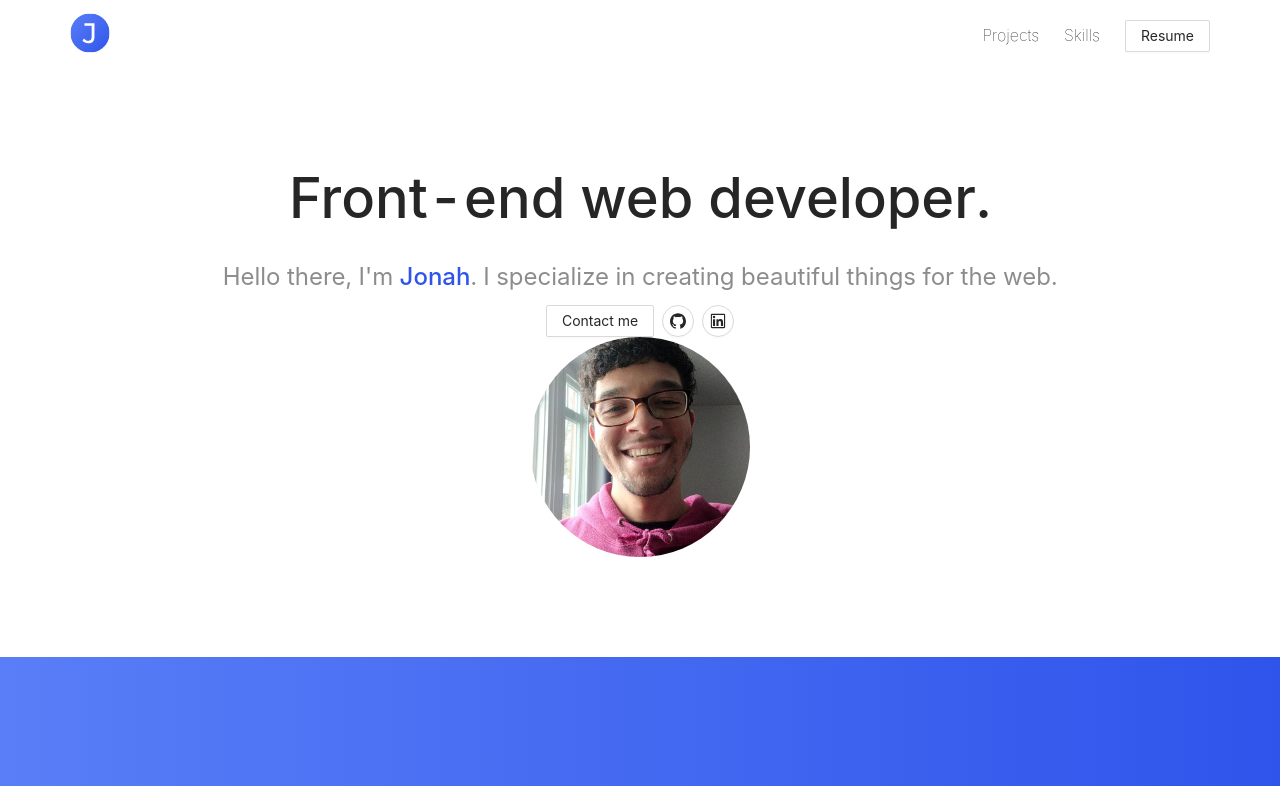
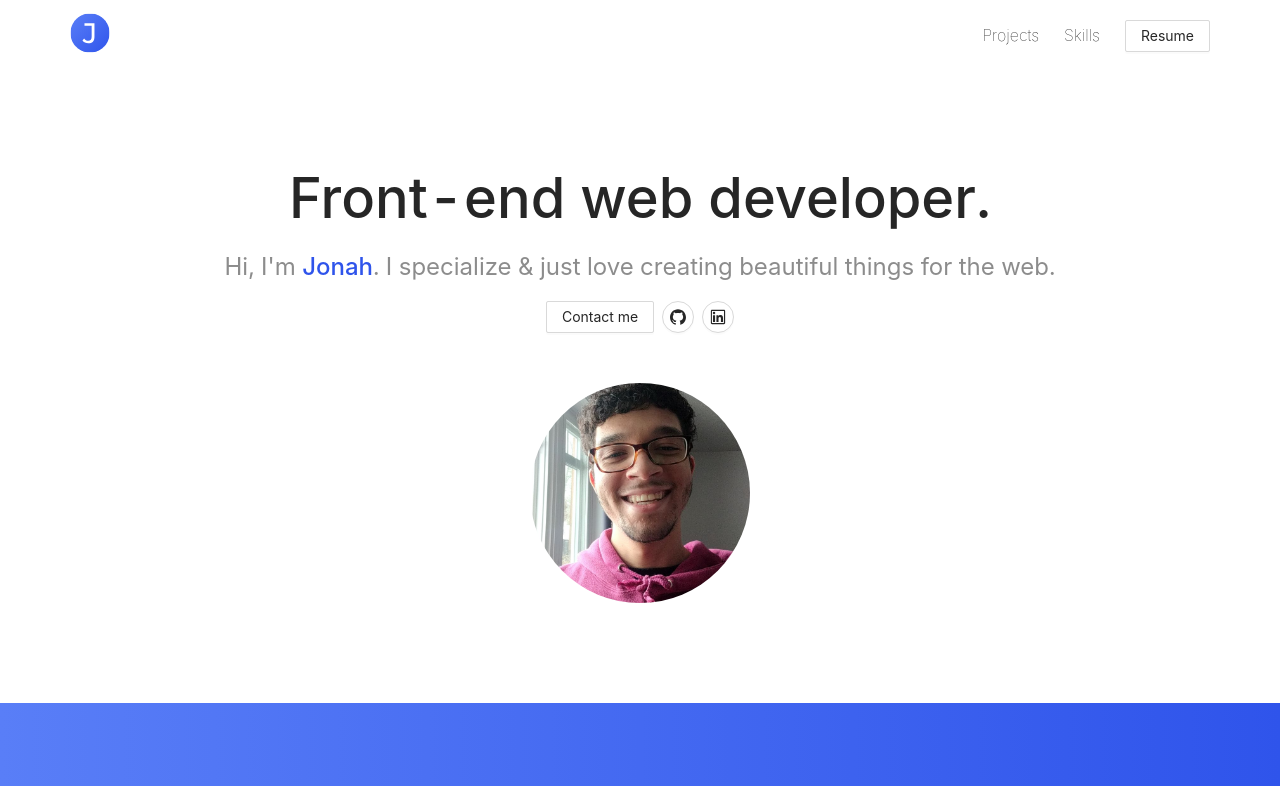
Before and after one commit to jonahlouis4/Portfolio-v3, a React (Create React App) app: page / in a window 1280 px wide. Shown: the top 786 px of the page. Built offline with nearby package versions, Linux system fonts and the light colour scheme.

Commit message:
Changed spacing

```diff
--- a/src/App.less
+++ b/src/App.less
@@ -73,6 +73,14 @@ Note: All widths are with correspondance with AntDesign
 .introduction-container {
     text-align: center !important;
 }
+.intro-header {
+    font-size: 56px !important;
+    font-weight: 500 !important;
+    margin-bottom: 18px !important;
+}
+.intro-avatar {
+    margin-top: 50px;
+}
 
 /* xs */
 @media only screen and (max-width: 576px) {
--- a/src/components/Introduction.js
+++ b/src/components/Introduction.js
@@ -1,8 +1,6 @@
 import React from 'react'
 
 import { motion } from 'framer-motion'
-import Row from 'antd/lib/row'
-import Col from 'antd/lib/col'
 import Typography from 'antd/lib/typography'
 import Button from 'antd/lib/button'
 import Avatar from 'antd/lib/avatar'
@@ -17,11 +15,11 @@ const { Title } = Typography;
 const headerTitle = {
     fontSize: '56px',
     fontWeight: '500',
-
+    marginBottom: '18px'
 }
 const subHeaderTitle = {
     fontWeight: '400',
-
+    marginBottom: '18px'
 }
 const colorFont = {
     color: '#2f54eb',
@@ -56,22 +54,29 @@ const Introduction = () => {
             <motion.div
             variants={elementVariant}
             >
-                <Title style={headerTitle}>Front-end web developer.</Title>
+                <Title className="intro-header">Front-end web developer.</Title>
             </motion.div>
             {/* SubHeader */}
             <motion.div
             variants={elementVariant}
             >
-                <Title level={3} style={subHeaderTitle} type="secondary">
-                    Hello there, I'm <span style={colorFont}>Jonah</span>. I specialize in creating beautiful things for the web.
+                <Title
+                level={3}
+                style={subHeaderTitle}
+                type="secondary"
+                >
+                    Hi, I'm <span style={colorFont}>Jonah</span>. I specialize & just love creating beautiful things for the web.
                 </Title>
             </motion.div>
             {/* Call to Action */}
             <div
-            style={{marginTop: '10px'}}
             >
-                <Space size="small">
-                    <motion.div variants={elementVariant}>
+                <Space
+                size="small"
+                >
+                    <motion.div
+                    variants={elementVariant}
+                    >
                         <Button href="mailto:jonah_louis@outlook.com">Contact me</Button>
                     </motion.div>
                     <motion.a
@@ -91,7 +96,10 @@ const Introduction = () => {
                 </Space>
             </div>
             {/* Picture/Avatar */}
-            <motion.div variants={elementVariant}>
+            <motion.div
+            variants={elementVariant}
+            className="intro-avatar"
+            >
                 <Avatar
                     size={{ xs: 180, sm: 180, md: 180, lg: 180, xl: 220, xxl: 250 }}
                     src={user}
```
Also changed, not shown: 1 other file (tests, documents, lock files or other folders).
